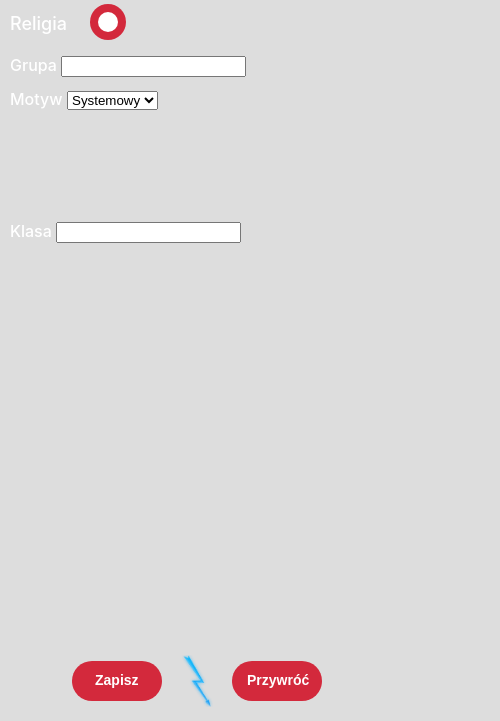
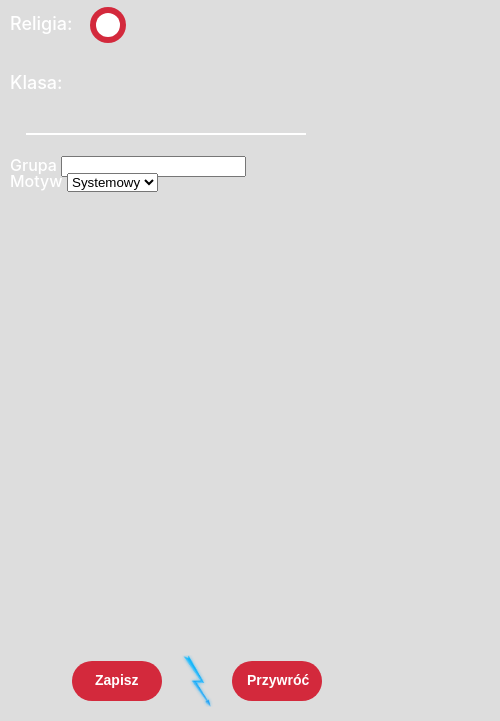
Before and after one commit to imLinguin/plan-lekcji, an Electron app: page frontend/content/popup/popup.html in a window 500 px wide. Shown: the part 79-800 px from the top of the page. Drawn offline with Linux system fonts and the light colour scheme; no server answers.

Commit message:
input klasa

```diff
--- a/frontend/content/popup/popup.css
+++ b/frontend/content/popup/popup.css
@@ -144,7 +144,11 @@ footer {
 #klasa {
     position: absolute;
     left: 10px;
-    top: 300px;
+    top: 200px;
+}
+
+#grupa {
+    margin-top: 100px;
 }
 
 .grupa-text {
@@ -166,7 +170,7 @@ footer {
 #motyw {
     position: absolute;
     left: 10px;
-    top: 168px;
+    top: 250px;
 }
 
 .thunder {
@@ -215,8 +219,8 @@ footer {
     top: 50%;
     right: 0;
     left: 0;
-    width: 20px;
-    height: 20px;
+    width: 24px;
+    height: 24px;
     margin: 0 auto;
     background-color: #fff;
     transform: translateY(-50%);
@@ -247,7 +251,7 @@ footer {
     height: 11px;
     margin: 0 auto;
     margin-left: 8.5px;
-    transform: rotateZ(-40deg);
+    transform: rotateZ(-50deg);
 }
 
 #religia_mark:before, #religia_mark:after
@@ -298,7 +302,7 @@ footer {
     opacity: 1;
 }
 
-h3 {
+.h3-religia {
     color: #ffffff;
     font-weight: 500;
     font-size: 18px;
@@ -309,5 +313,170 @@ h3 {
 .religia-checkbox {
     position: absolute;
     left: 80px;
-    top: 35px;
+    top: 38px;
 }
+
+.h3-klasa {
+    color: #ffffff;
+    font-weight: 500;
+    font-size: 18px;
+    position: absolute;
+    bottom: 40px;
+}
+
+.klasa{
+    --uiFieldPlaceholderColor: var(--fieldPlaceholderColor, #767676);
+    background-color: transparent;
+    border-radius: 0;
+    border: none;
+    -webkit-appearance: none;
+    -moz-appearance: none;
+    font-family: inherit;
+    font-size: inherit;
+}
+
+.klasa:focus::-webkit-input-placeholder{
+    color: var(--uiFieldPlaceholderColor);
+}
+
+.klasa:focus::-moz-placeholder{
+    color: var(--uiFieldPlaceholderColor);
+}
+
+.field {
+    --uiFieldBorderWidth: var(--fieldBorderWidth, 2px);
+    --uiFieldPaddingRight: var(--fieldPaddingRight, 1rem);
+    --uiFieldPaddingLeft: var(--fieldPaddingLeft, 1rem);
+    --uiFieldBorderColorActive: var(--fieldBorderColorActive, rgba(22, 22, 22, 1));
+
+    display: var(--fieldDisplay, inline-flex);
+    position: relative;
+    font-size: var(--fieldFontSize, 1rem);
+}
+
+.klasa {
+    box-sizing: border-box;
+    width: var(--fieldWidth, 100%);
+    height: var(--fieldHeight, 3rem);
+    padding: var(--fieldPaddingTop, 1.25rem) var(--uiFieldPaddingRight) var(--fieldPaddingBottom, .5rem) var(--uiFieldPaddingLeft);
+    border-bottom: var(--uiFieldBorderWidth) solid var(--fieldBorderColor, rgba(0, 0, 0, .25));
+}
+
+.klasa:focus {
+    outline: none;
+}
+
+.klasa::-webkit-input-placeholder {
+    opacity: 0;
+    transition: opacity .2s ease-out;
+}
+
+.klasa::-moz-placeholder {
+    opacity: 0;
+    transition: opacity .2s ease-out;
+}
+
+.klasa:focus::-webkit-input-placeholder {
+    opacity: 1;
+    transition-delay: .2s;
+}
+
+.klasa:focus::-moz-placeholder {
+    opacity: 1;
+    transition-delay: .2s;
+}
+
+.field__label-wrap {
+    box-sizing: border-box;
+    pointer-events: none;
+    cursor: text;
+    position: absolute;
+    top: 0;
+    right: 0;
+    bottom: 0;
+    left: 0;
+}
+
+.field__label-wrap::after {
+    content: "";
+    box-sizing: border-box;
+    width: 100%;
+    height: 0;
+    opacity: 0;
+    position: absolute;
+    bottom: 0;
+    left: 0;
+}
+
+.klasa:focus ~ .field__label-wrap::after {
+    opacity: 1;
+}
+
+.field__label {
+    position: absolute;
+    left: var(--uiFieldPaddingLeft);
+    top: calc(50% - .5em);
+
+    line-height: 1;
+    font-size: var(--fieldHintFontSize, inherit);
+
+    transition: top .2s cubic-bezier(0.9, -0.15, 0.1, 1.15), opacity .2s ease-out, font-size .2s ease-out;
+    will-change: bottom, opacity, font-size;
+}
+
+.klasa:focus ~ .field__label-wrap .field__label,
+.klasa:not(:placeholder-shown) ~ .field__label-wrap .field__label {
+    --fieldHintFontSize: var(--fieldHintFontSizeFocused, .75rem);
+    top: var(--fieldHintTopHover, .25rem);
+}
+
+.field .field__label-wrap::after {
+    border-bottom: var(--uiFieldBorderWidth) solid var(--uiFieldBorderColorActive);
+    transition: opacity .2s ease-out;
+    will-change: opacity;
+}
+
+.field_v2 .field__label-wrap {
+  overflow: hidden;
+}
+
+.field_v2 .field__label-wrap::after {
+  border-bottom: var(--uiFieldBorderWidth) solid var(--uiFieldBorderColorActive);
+  transform: translate3d(-105%, 0, 0);
+  will-change: transform, opacity;
+  transition: transform .285s ease-out .2s, opacity .2s ease-out .2s;
+}
+
+.field_v2 .klasa:focus ~ .field__label-wrap::after {
+  transform: translate3d(0, 0, 0);
+  transition-delay: 0;
+}
+
+.field_v3 .field__label-wrap::after {
+  border: var(--uiFieldBorderWidth) solid var(--uiFieldBorderColorActive);
+  will-change: opacity, height;
+  transition: height .2s ease-out, opacity .2s ease-out;
+}
+
+.field_v3 .klasa:focus ~ .field__label-wrap::after {
+  height: 100%;
+}
+
+.field {
+    --fieldBorderColor: #ffffff;
+    --fieldBorderColorActive: #35bef9;
+}
+
+.page {
+    box-sizing: border-box;
+    width: 100%;
+    max-width: 480px;
+    margin: auto;
+    padding: 1rem;
+    display: grid;
+    grid-gap: 30px;
+}
+
+.klasa-textbox {
+    margin-top: -50px;
+}
--- a/frontend/content/popup/popup.html
+++ b/frontend/content/popup/popup.html
@@ -32,16 +32,9 @@
     </div>
   </section>
 
-  <!--
-    <input type="checkbox" id="_checkbox">
-    <label for="_checkbox">
-    <div id="tick_mark"></div>
-    </label>
-  -->
-
   <section id="preferences">
     <article id="religia">
-      <h3>Religia</h3>
+      <h3 class="h3-religia">Religia:</h3>
       <div class="religia-checkbox">
         <input type="checkbox" id="_religia">
         <label for="_religia" class="religia-text">
@@ -51,8 +44,17 @@
     </article>
 
     <article id="klasa">
-      <label class="klasa-text">Klasa</label>
-      <input type="text" name="klasa" class="klasa">
+      <h3 class="h3-klasa">Klasa:</h3>
+      <div class="klasa-textbox">
+        <div class="page">
+          <label class="field field_v2">
+            <input class="klasa" placeholder="np. 1a, 2as, 3a, 4a">
+            <span class="field__label-wrap">
+              <span class="field__label"></span>
+            </span>
+          </label>
+        </div>
+      </div>
     </article>
 
     <article id="grupa">
```
